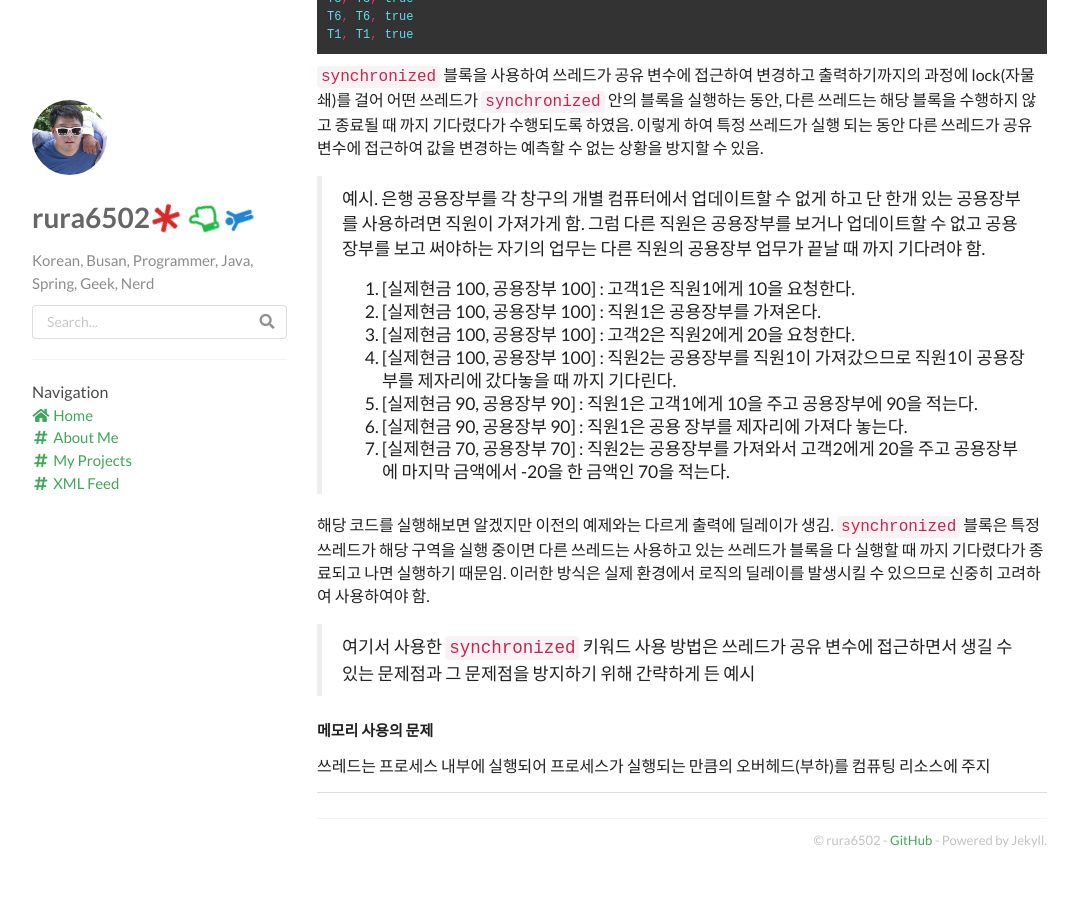
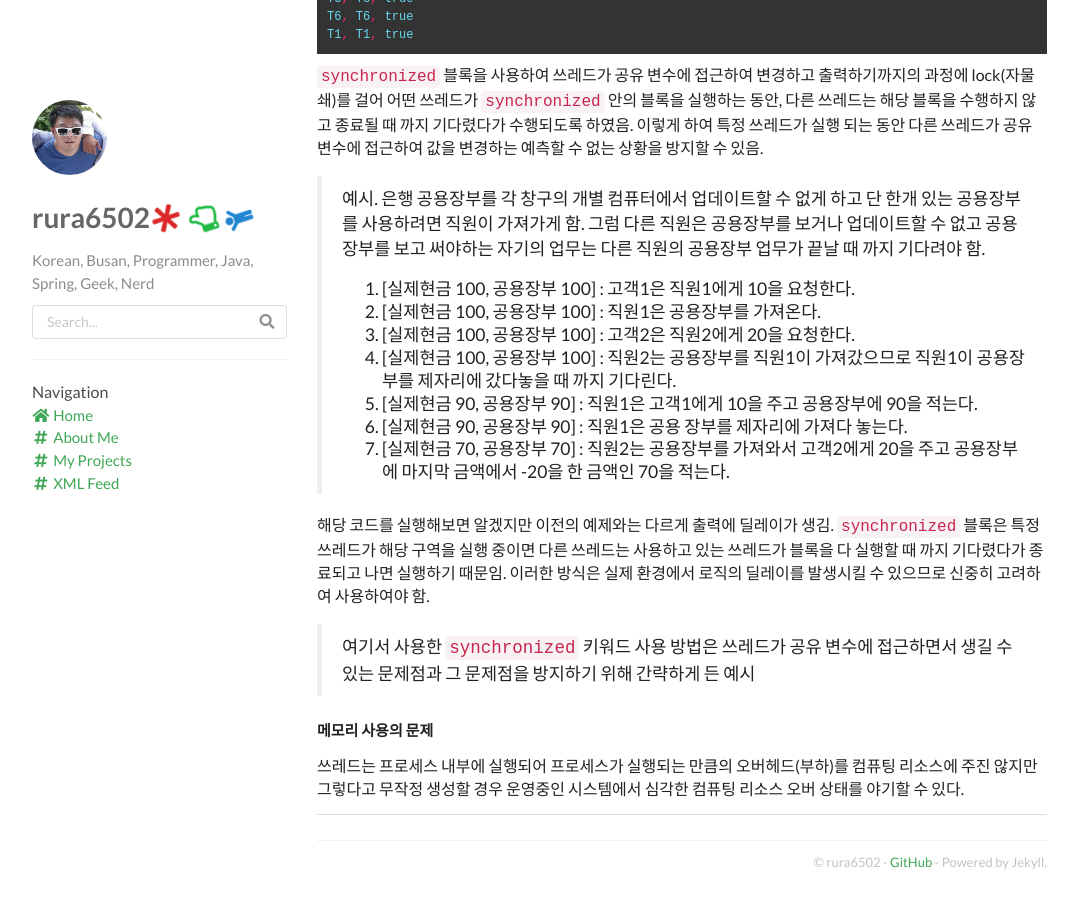
Before and after one commit to rura6502/rura6502.github.io, a Jekyll site: the page built from _posts/2019-05-11-Java-Thread-Basic.md, in a window 1280 px wide and 900 px high, scrolled down 3592 px. Shown: the whole window, without its empty margins (53-1131 px from the left). Built offline with Jekyll 4.4.1, drawn with Linux system fonts in a browser that asks for light colours; nearby versions of some CDN libraries; comment, search, counter and statistics services are not loaded; before the commit the page ends 4470 px from its top, so only the background shows below that.

Commit message:
_posts/2019-05-11-Java-Thread-Basic.md updated from https://stackedit.io/

```diff
--- a/_posts/2019-05-11-Java-Thread-Basic.md
+++ b/_posts/2019-05-11-Java-Thread-Basic.md
@@ -180,8 +180,8 @@ T1, T1, true
 
 #### 메모리 사용의 문제
 
-쓰레드는 프로세스 내부에 실행되어 프로세스가 실행되는 만큼의 오버헤드(부하)를 컴퓨팅 리소스에 주지
+쓰레드는 프로세스 내부에 실행되어 프로세스가 실행되는 만큼의 오버헤드(부하)를 컴퓨팅 리소스에 주진 않지만 그렇다고 무작정 생성할 경우 운영중인 시스템에서 심각한 컴퓨팅 리소스 오버 상태를 야기할 수 있다.
 <!--stackedit_data:
-eyJoaXN0b3J5IjpbLTk2MTY2MzU2MiwxNjgyMjM2NTI1LC0xOD
+eyJoaXN0b3J5IjpbMTIyMDA3MDA4MywxNjgyMjM2NTI1LC0xOD
 UxMDgxODkwXX0=
 -->
```
